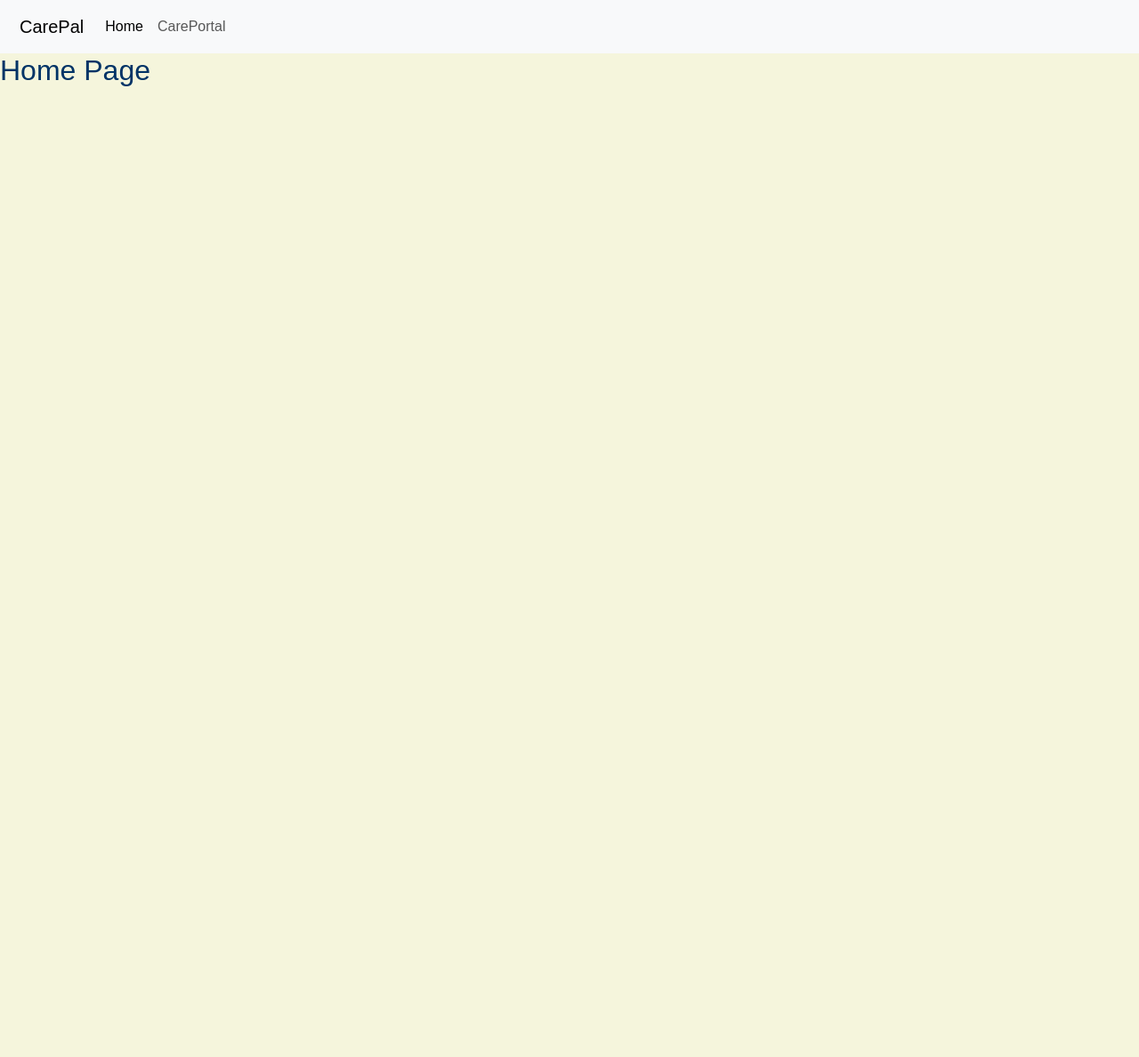
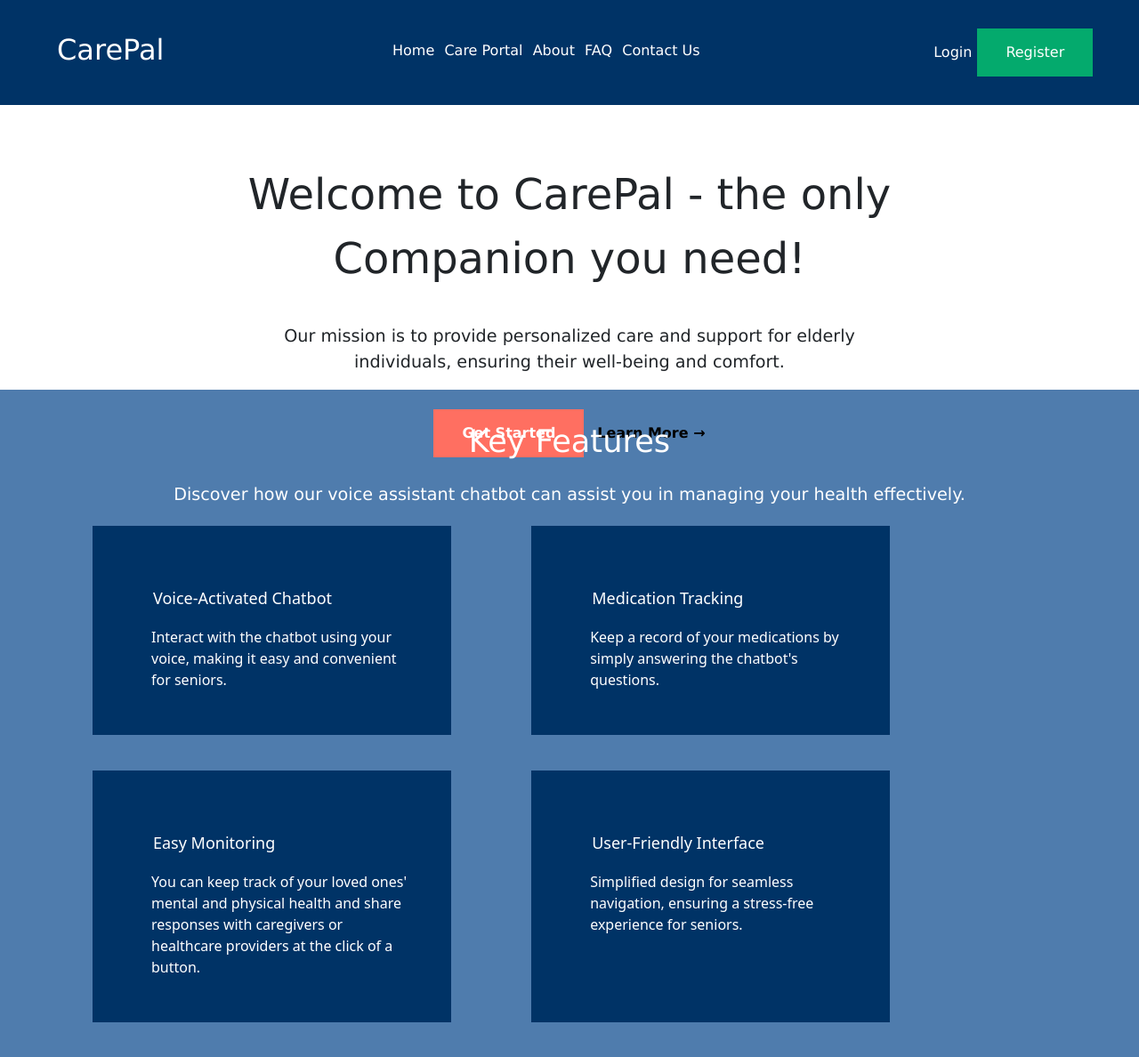
Before and after one commit to IAMAMZ/CarePal, a React (Create React App) app: page / in a window 1280 px wide. Shown: the top 1188 px of the page at 89% size. Before the commit the page ends 800 px from the top, so only its background shows below. Built offline with nearby package versions, Linux system fonts and the light colour scheme.

Commit message:
Add Landing/Home Page

```diff
--- a/src/App.js
+++ b/src/App.js
@@ -35,7 +35,23 @@ const SpeechRecognitionPage = () => {
 function App() {
   return (
     <Router>
-      <Navbar />
+      {/* <Navbar /> */}
+      <nav className='home-nav'>
+        <div className='nav-bar-1'>
+          <div className='company-title'>CarePal</div>
+        </div>
+        <div className='nav-bar-2'>
+          <Link to="/" className="nav-link">Home</Link>
+          <Link to="/carePortal" className="nav-link">Care Portal</Link>
+          <Link to="" className="nav-link">About</Link>
+          <Link to="" className="nav-link">FAQ</Link>
+          <Link to="" className="nav-link">Contact Us</Link>
+        </div>
+        <div className='nav-bar-3'>
+        <button className='login'>Login</button>
+        <button className='register'>Register</button>
+        </div>
+      </nav>
       <Routes>
         <Route path="/" element={<Home />} />
         <Route path="/speech-recognition" element={<SpeechRecognitionPage />} />
--- a/src/pages/CarePortal.css
+++ b/src/pages/CarePortal.css
@@ -1,6 +1,6 @@
 /* CarePortal.css */
 
-body {
+.container-mt-5{
     font-family: 'Montserrat', sans-serif;
     background-color: #F5F5DC; /* Backdrop color */
     color: #003366; /* Navigation and headers color */
--- a/src/pages/CarePortal.js
+++ b/src/pages/CarePortal.js
@@ -19,7 +19,7 @@ import "./CarePortal.css";
 
 export default function CarePortal() {
   return (
-    <div className="container mt-5">
+    <div className="container-mt-5">
       <h2 className="text-center mb-4 care-portal-header">
         <FontAwesomeIcon icon={faHeartbeat} /> Care Portal
       </h2>
--- a/src/pages/Home.css
+++ b/src/pages/Home.css
@@ -1,3 +1,215 @@
-body{
-    background-color: red;
+.home-page{
+    background-color: #edede8;
+    width: 100%t;
 }
+.home-nav{
+    background-color: #003366;
+    display: flex;
+    padding: 2em 4em;
+    justify-content: space-between;
+}
+
+.company-title{
+    color: white;
+    font-size: 200%;
+    font-weight: 400;
+    font-family: Verdana, Geneva, Tahoma, sans-serif;
+}
+
+.nav-bar-2{
+    display: flex;
+    width: 30%;
+    justify-content: space-between;
+    color: white;
+    font-family: Verdana, Geneva, Tahoma, sans-serif;
+    padding-top: 0.8em;
+}
+
+.nav-link{
+    color: white;
+    text-decoration: none;
+}
+
+.nav-bar-3{
+    display: flex;
+    width: 15%;
+    justify-content: space-between;
+}
+
+.login{
+    color: white;
+    font-family: Verdana, Geneva, Tahoma, sans-serif;
+    background-color: #003366;
+    border: none;
+    text-decoration: none;
+    display: inline-block;
+    font-size: 16px;
+}
+
+.register{
+    background-color: #04AA6D;
+    border: none;
+    color: white;
+    padding: 15px 32px;
+    text-align: center;
+    text-decoration: none;
+    display: inline-block;
+    font-size: 16px;
+    font-family: Verdana, Geneva, Tahoma, sans-serif;
+}
+
+.start-section{
+    height: 20em;
+    background-color:white;
+    display: flex;
+    flex-direction: column;
+    align-items: center;
+    padding: 4em 15em;
+}
+
+.headline{
+    font-size: 300%;
+    font-weight: 500;
+    font-family: Verdana, Geneva, Tahoma, sans-serif;
+    text-align: center;
+}
+
+.subheading{
+    font-size: 120%;
+    font-weight: 500;
+    font-family: Verdana, Geneva, Tahoma, sans-serif;
+    text-align: center;
+    padding: 2em 4em;
+}
+
+.section-buttons{
+    display: flex;
+    justify-content: space-around;
+    width: 40%;
+}
+
+.get-started{
+    background-color: #FF6F61;
+    border: none;
+    color: white;
+    padding: 15px 32px;
+    text-align: center;
+    text-decoration: none;
+    display: inline-block;
+    font-size: 16px;
+    font-family: Verdana, Geneva, Tahoma, sans-serif;
+    font-weight: 600;
+}
+
+.learn-more{
+    margin-top: 15px;
+    font-weight: 600;
+    font-family: Verdana, Geneva, Tahoma, sans-serif;
+    text-decoration: none;
+    color: black;
+}
+
+.features{
+    display: flex;
+    flex-direction: column;
+    padding: 2em 4em;
+    background-color:#4f7cad;
+}
+
+.key-features{
+    font-size: 220%;
+    font-weight: 500;
+    font-family: Verdana, Geneva, Tahoma, sans-serif;
+    text-align: center;
+    color: white;
+}
+
+.feature-description{
+    padding-top: 1em;
+    font-size: 120%;
+    font-weight: 500;
+    font-family: Verdana, Geneva, Tahoma, sans-serif;
+    text-align: center;
+    color: white;
+}
+
+.all-features{
+    display: flex;
+    flex-wrap: wrap;
+}
+
+.feature-1{
+    background-color:#003366;
+    width: 35%;
+    border: none;
+    padding: 50px;
+    margin: 20px 70px 20px 40px;
+    color: white;
+}
+
+.feature-1-title{
+    font-size: large;
+    font-weight: 500;
+    padding: 1em;
+}
+
+.feature-1-content{
+    padding-left: 1em;
+}
+
+.feature-2{
+    background-color:#003366;
+    width: 35%;
+    border: none;
+    padding: 50px;
+    margin: 20px;
+    color: white;
+}
+
+.feature-2-title{
+    font-size: large;
+    font-weight: 500;
+    padding: 1em;
+}
+
+.feature-2-content{
+    padding-left: 1em;
+}
+
+.feature-3{
+    background-color:#003366;
+    width: 35%;
+    border: none;
+    padding: 50px;
+    margin: 20px 70px 20px 40px;
+    color: white;
+}
+
+.feature-3-title{
+    font-size: large;
+    font-weight: 500;
+    padding: 1em;
+}
+
+.feature-3-content{
+    padding-left: 1em;
+}
+
+.feature-4{
+    background-color:#003366;
+    width: 35%;
+    border: none;
+    padding: 50px;
+    margin: 20px;
+    color: white;
+}
+
+.feature-4-title{
+    font-size: large;
+    font-weight: 500;
+    padding: 1em;
+}
+
+.feature-4-content{
+    padding-left: 1em;
+}
--- a/src/pages/Home.js
+++ b/src/pages/Home.js
@@ -1,7 +1,38 @@
+import './Home.css'
+
 export default function Home() {
   return (
-    <div>
-      <h2>Home Page</h2>
+    <div className="home-page">
+      <div className='start-section'>
+        <div className='headline'>Welcome to CarePal - the only Companion you need!</div>
+        <div className='subheading'>Our mission is to provide personalized care and support for elderly individuals, ensuring their well-being and comfort.</div>
+        <div className='section-buttons'>
+        <button className='get-started'>Get Started</button>
+        <a className='learn-more'>Learn More →</a>
+        </div>
+      </div>
+      <div className='features'>
+        <div className='key-features'>Key Features</div>
+        <div className='feature-description'>Discover how our voice assistant chatbot can assist you in managing your health effectively.</div>
+        <div className='all-features'>
+          <div className='feature-1'>
+            <div className='feature-1-title'>Voice-Activated Chatbot</div>
+            <div className='feature-1-content'>Interact with the chatbot using your voice, making it easy and convenient for seniors.</div>
+          </div>
+          <div className='feature-2'>
+            <div className='feature-2-title'>Medication Tracking</div>
+            <div className='feature-2-content'>Keep a record of your medications by simply answering the chatbot's questions.</div>
+          </div>
+          <div className='feature-3'>
+            <div className='feature-3-title'>Easy Monitoring</div>
+            <div className='feature-3-content'>You can keep track of your loved ones' mental and physical health and share responses with caregivers or healthcare providers at the click of a button.</div>
+          </div>
+          <div className='feature-4'>
+            <div className='feature-4-title'>User-Friendly Interface</div>
+            <div className='feature-4-content'>Simplified design for seamless navigation, ensuring a stress-free experience for seniors.</div>
+          </div>
+        </div>
+        </div>
     </div>
   );
 }
```
